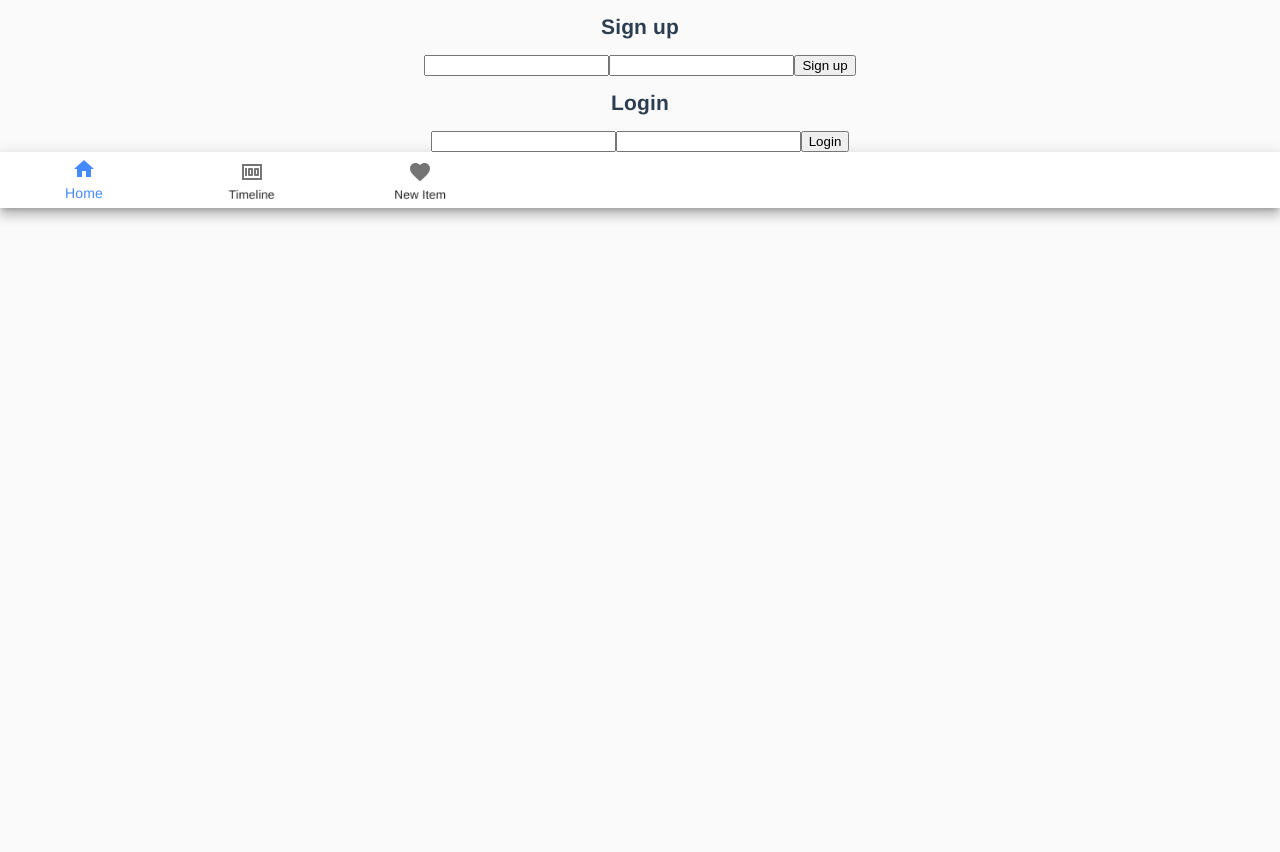
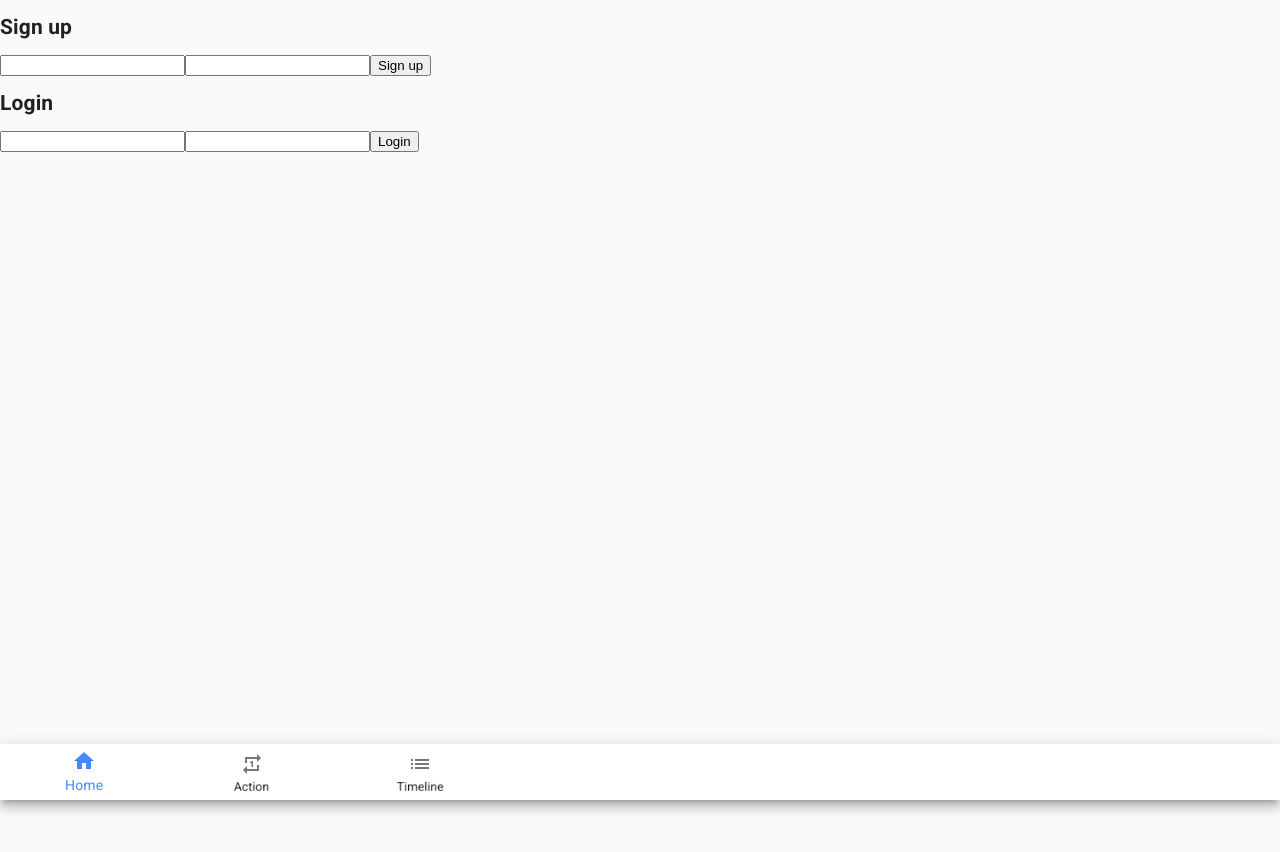
Before and after one commit to Swoot1/minilife-frontend, a Vue app: page /items/1/edit in a window 1280 px wide. Shown: the top 852 px of the page. Before the commit the page ends 817 px from the top, so only its background shows below. Built offline with nearby package versions, Linux system fonts and the light colour scheme.

Commit message:
Made the menu stick to bottom.

```diff
--- a/src/App.vue
+++ b/src/App.vue
@@ -2,14 +2,14 @@
     <div id="app">
         <router-view></router-view>
         <div class="phone-viewport">
-            <md-bottom-bar md-sync-route>
-                <md-bottom-bar-item to="/" md-label="Home" md-icon="home"></md-bottom-bar-item>
-                <md-bottom-bar-item :to="{ name: 'timeline' }" md-label="Timeline" md-icon="money"></md-bottom-bar-item>
+            <md-bottom-bar md-sync-route class="mini-bottom-menu">
+                <md-bottom-bar-item to="/" md-label="Home" md-icon="home" exact></md-bottom-bar-item>
                 <md-bottom-bar-item
                     :to="{ name: 'newitem' }"
-                    md-label="New Item"
-                    md-icon="favorite"
+                    md-label="Action"
+                    md-icon="repeat_one"
                 ></md-bottom-bar-item>
+                <md-bottom-bar-item :to="{ name: 'timeline' }" md-label="Timeline" md-icon="list"></md-bottom-bar-item>
             </md-bottom-bar>
         </div>
     </div>
@@ -18,21 +18,18 @@
 export default {};
 </script>
 <style lang="scss">
+html,
+body {
+    height: 100%;
+    margin-bottom: 85px;
+}
 #app {
-    font-family: "Avenir", Helvetica, Arial, sans-serif;
-    -webkit-font-smoothing: antialiased;
-    -moz-osx-font-smoothing: grayscale;
-    text-align: center;
-    color: #2c3e50;
+    min-height: 100%;
 }
-#nav {
-    padding: 30px;
-    a {
-        font-weight: bold;
-        color: #2c3e50;
-        &.router-link-exact-active {
-            color: #42b983;
-        }
-    }
+.mini-bottom-menu {
+    overflow: hidden;
+    position: fixed;
+    bottom: 0;
+    z-index: 1000;
 }
 </style>
--- a/src/main.js
+++ b/src/main.js
@@ -1,11 +1,11 @@
 import Vue from 'vue';
-import App from './App.vue';
 import router from './router';
 import store from './store';
 import axios from 'axios';
 import VueMaterial from 'vue-material'
 import 'vue-material/dist/vue-material.min.css'
 import 'vue-material/dist/theme/default.css'
+import App from './App.vue';
 
 Vue.config.productionTip = false
 
--- a/src/router.js
+++ b/src/router.js
@@ -9,6 +9,9 @@ import EditItem from './components/EditItem.vue';
 Vue.use(Router)
 
 export default new Router({
+    scrollBehavior() {
+        return { x: 0, y: 0 }
+    },
     routes: [
         {
             path: '/',
```
